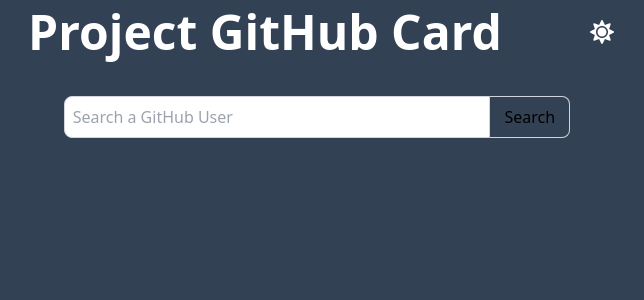
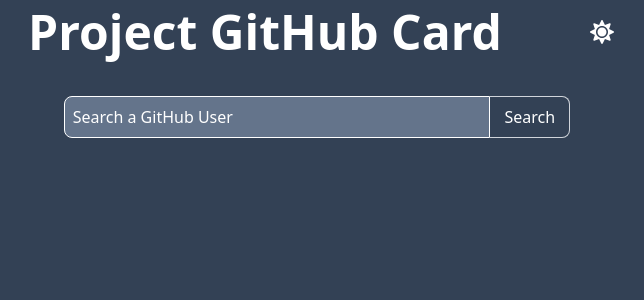
Before and after one commit to momzzze/project-creditglorious, a React (Vite) app: page / in a window 1280 px wide. Shown: the top 300 px of the page, without its empty margins (323-967 px from the left). Built offline with nearby package versions, Linux system fonts and the light colour scheme.

Commit message:
add dark/light mode colors

```diff
--- a/src/components/SearchForm.jsx
+++ b/src/components/SearchForm.jsx
@@ -1,3 +1,4 @@
+/* eslint-disable react/prop-types */
 import { useState } from "react";
 import { getUserBySearchingQuote } from "../services/userService"
 import toast from "react-hot-toast";
@@ -21,13 +22,13 @@
             <input
                 type="text"
                 placeholder="Search a GitHub User"
-                className="border w-1/3 border-gray-300 p-2 rounded-l-lg"
+                className="border w-1/3 border-slate-300 p-2 rounded-l-lg dark:bg-slate-500 dark:border-white dark:text-white hover:bg-gray-100  dark:placeholder:text-white focus:outline-none"
                 value={query}
                 onChange={(e) => setQuery(e.target.value)}
             />
             <button
                 type="submit"
-                className="border-t border-r border-b w-20 border-gray-300 p-2 rounded-r-lg hover:bg-gray-100 "
+                className="border-t border-r border-b w-20 border-gray-300 p-2 rounded-r-lg hover:bg-gray-100 dark:bg-slate-700 dark:text-white"
             >
                 Search
             </button>
--- a/src/components/SocialMediaIcons.jsx
+++ b/src/components/SocialMediaIcons.jsx
@@ -1,6 +1,6 @@
-import { useEffect, useState } from 'react';
+/* eslint-disable react/prop-types */
+// since we do not use typescript, we can ignore the prop-types rule
 import { FaTwitter, FaLinkedin, FaYoutube, FaShare } from 'react-icons/fa';
-import { getUserSocialAccounts } from '../services/userService';
 
 const SocialMediaIcons = ({ account }) => {
     const { provider, url } = account;
@@ -9,12 +9,12 @@
         window.open(url, '_blank');
     };
     return (
-        <div className={`flex flex-row  space-x-3 justify-center items-center border ${provider === 'youtube' ? "border-red-700" : "border-blue-700"} px-3`}>
-            {provider === 'twitter' && <FaTwitter className='text-blue-500 mr-2 md:flex'/>}
-            {provider === 'youtube' && <FaYoutube className='text-red-500 mr-2' />}
-            {provider === 'linkedin' && <FaLinkedin className='text-blue-500' />}
+        <div className={`flex flex-row  space-x-3 justify-center items-center border ${provider === 'youtube' ? "border-red-700 dark:border-red-400" : "text-blue-700 dark:text-blue-300"} px-3`}>
+            {provider === 'twitter' && <FaTwitter className='text-blue-500 dark:text-blue-300 mr-2 md:flex' />}
+            {provider === 'youtube' && <FaYoutube className='text-red-500 dark:text-red-400 mr-2' />}
+            {provider === 'linkedin' && <FaLinkedin className='text-blue-500 dark:text-blue-300' />}
             {provider !== 'twitter' && provider !== 'youtube' && provider !== 'linkedin' && <FaShare className='text-blue-500' />}
-            <button className={`${provider === 'youtube' ? "text-red-700" : "text-blue-700"}`} onClick={handleClick}>{provider === 'generic' ? 'Other' : provider}</button>
+            <button className={`${provider === 'youtube' ? "text-red-700 dark:text-red-400" : "text-blue-700 dark:text-blue-300"}`} onClick={handleClick}>{provider === 'generic' ? 'Other' : provider}</button>
         </div>
     )
 }
```
